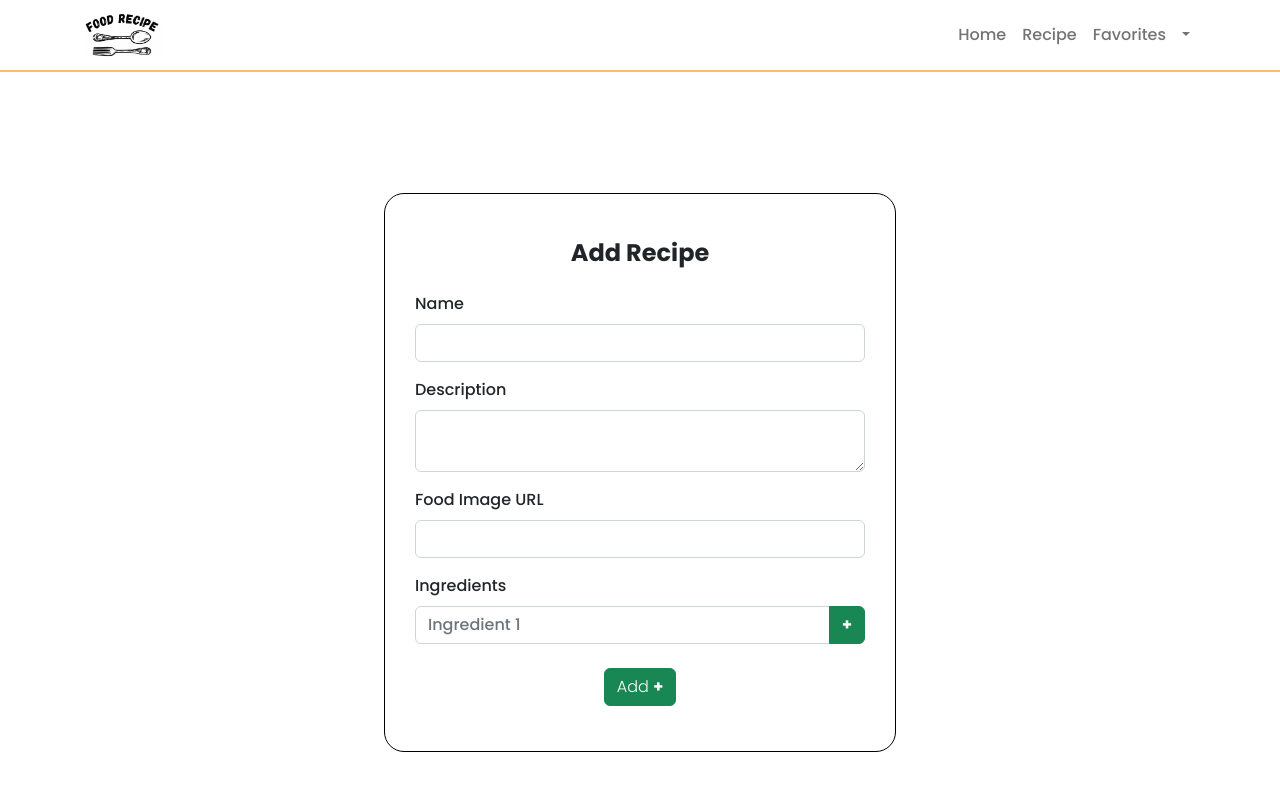
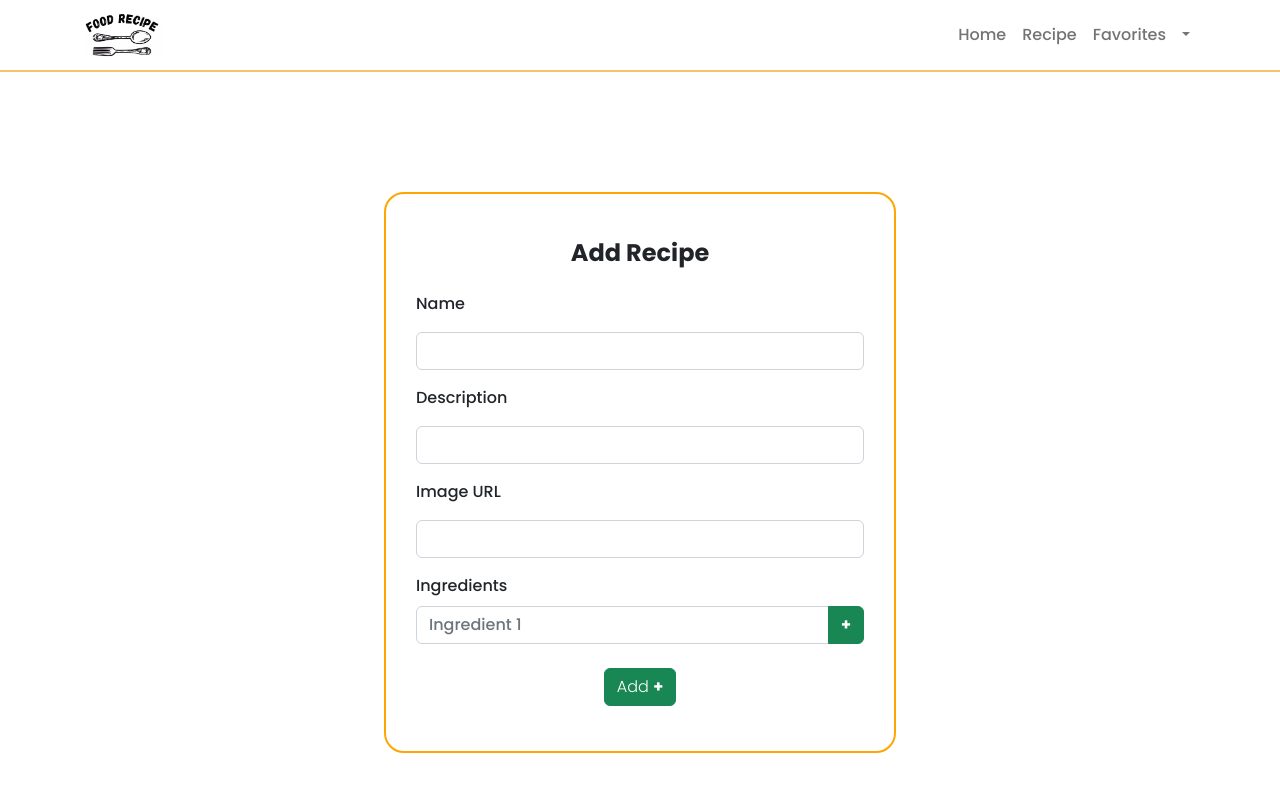
Before and after one commit to SENx17/Final-Project, a React (Create React App) app: page /addRecipe in a window 1280 px wide. Shown: the top 800 px of the page. Built offline with nearby package versions, Linux system fonts and the light colour scheme.

Commit message:
[FEAT] Edit Profile - Add Food - Delete Food

```diff
--- a/src/components/CardFoods/AddFood.js
+++ b/src/components/CardFoods/AddFood.js
@@ -1,6 +1,5 @@
 import React from "react";
-import { Button, Form, Card } from "react-bootstrap";
-import { Formik, Field, FieldArray } from "formik";
+import { Formik, Form, Field, FieldArray, useField } from "formik";
 import * as Yup from "yup";
 import addFoodStyle from "./AddFood.module.css";
 import { useNavigate } from "react-router-dom";
@@ -28,9 +27,8 @@ const AddFood = () => {
         }
       )
       .then((response) => {
-        response
-          ? alert("Add more food recipe?") && navigate("/addRecipe")
-          : alert("Food added to our recipe page") && navigate("/recipe");
+        alert("Food added to our recipe page");
+        navigate("/recipe");
       })
       .catch((err) => {
         console.log(err);
@@ -38,57 +36,46 @@ const AddFood = () => {
       });
   };
 
-  //   const FormInput = ({ label, ...props }) => {
-  //     const [field, meta] = useField(props);
-  //     return (
-  //       <div className="row mb-3">
-  //         <div className="col-lg-12">
-  //           <label
-  //             className="form-label fw-bold mb-1"
-  //             htmlFor={props.id || props.name}
-  //           >
-  //             {label}
-  //           </label>
-  //           <FormControl {...field} {...props} />
-  //           {meta.touched && meta.error ? (
-  //             <div className="text-danger">{meta.error}</div>
-  //           ) : null}
-  //         </div>
-  //       </div>
-  //     );
-  //   };
+  const Input = ({ label, ...props }) => {
+    const [field, meta] = useField(props);
+    return (
+      <div className="row mb-3">
+        <div className="col-lg-12">
+          <label className="form-label mb-3" htmlFor={props.id || props.name}>
+            {label}
+          </label>
+          <input className="form-control" {...field} {...props} />
+          {meta.touched && meta.error ? (
+            <div className="text-danger">{meta.error}</div>
+          ) : null}
+        </div>
+      </div>
+    );
+  };
   return (
     <>
+      <div className={addFoodStyle.container}>
         <Formik
           initialValues={{
             name: "",
             description: "",
+            imageUrl: "",
             ingredients: [""],
           }}
           validationSchema={Yup.object({
-          name: Yup.string().required("Required"),
-          description: Yup.string().required("Required"),
+            name: Yup.string().required("Name is required"),
+            description: Yup.string().required("Description is required"),
+            imageUrl: Yup.string().required("Image URL is required"),
           })}
           onSubmit={handleSubmit}
         >
-        <Form className={addFoodStyle.container}>
-          <Card.Title className="text-center mb-4 fs-4 fw-bold">
-            Add Recipe
-          </Card.Title>
-          <Form.Group controlId="name" className="mb-3">
-            <Form.Label>Name</Form.Label>
-            <Form.Control type="text" />
-          </Form.Group>
-          <Form.Group controlId="description" className="mb-3">
-            <Form.Label>Description</Form.Label>
-            <Form.Control as="textarea" />
-          </Form.Group>
-          <Form.Group controlId="imageUrl" className="mb-3">
-            <Form.Label>Food Image URL</Form.Label>
-            <Form.Control type="text" />
-          </Form.Group>
+          <Form>
+            <h1 className="text-center mb-4 fs-4 fw-bold">Add Recipe</h1>
+            <Input label="Name" name="name" type="text" />
+            <Input label="Description" name="description" type="text" />
+            <Input label="Image URL" name="imageUrl" type="text" />
 
-          <Form.Label>Ingredients</Form.Label>
+            <div className="form-label">Ingredients</div>
             <FieldArray name="ingredients">
               {(fieldArrayProps) => {
                 const { push, remove, form } = fieldArrayProps;
@@ -126,12 +113,13 @@ const AddFood = () => {
               }}
             </FieldArray>
             <div className="text-center mt-4">
-            <Button variant="success" className="fw-light">
+              <button className=" btn btn-success fw-light">
                 Add <span className="fw-bold">+</span>
-            </Button>
+              </button>
             </div>
           </Form>
         </Formik>
+      </div>
     </>
   );
 };
--- a/src/components/CardFoods/AddFood.module.css
+++ b/src/components/CardFoods/AddFood.module.css
@@ -1,6 +1,6 @@
 .container {
   width: 40%;
-  border: 1px solid black;
+  border: 2px solid orange;
   padding: 45px 30px;
   border-radius: 20px;
 }
--- a/src/components/CardFoods/CardFood.js
+++ b/src/components/CardFoods/CardFood.js
@@ -56,6 +56,27 @@ const CardFood = () => {
           getFoods().then((response) => {
             setFoods(response.data);
           });
+        })
+        .catch((err) => {
+          console.log(err);
+        });
+    }
+  };
+
+  const handleDeleteFood = (id) => {
+    if (window.confirm("Delete this food ?")) {
+      axios
+        .delete(`${process.env.REACT_APP_BASEURL}/api/v1/delete-food/${id}`, {
+          headers: {
+            Authorization: `Bearer ${getJWT}`,
+            apiKey: process.env.REACT_APP_APIKEY,
+          },
+        })
+        .then((response) => {
+          getFoods().then((response) => {
+            setFoods(response.data);
+          });
+          alert("Food deleted");
         })
         .catch((err) => {
           console.log(err);
@@ -123,6 +144,9 @@ const CardFood = () => {
                           variant="danger border-secondary"
                           className="fw-light"
                           size="sm"
+                          onClick={() => {
+                            handleDeleteFood(result.id);
+                          }}
                         >
                           Delete
                         </Button>
```
Lines whose indentation alone changed are shown as unchanged.
